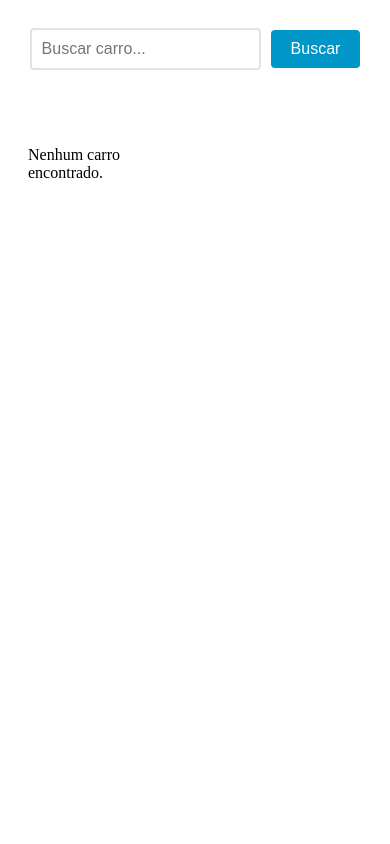
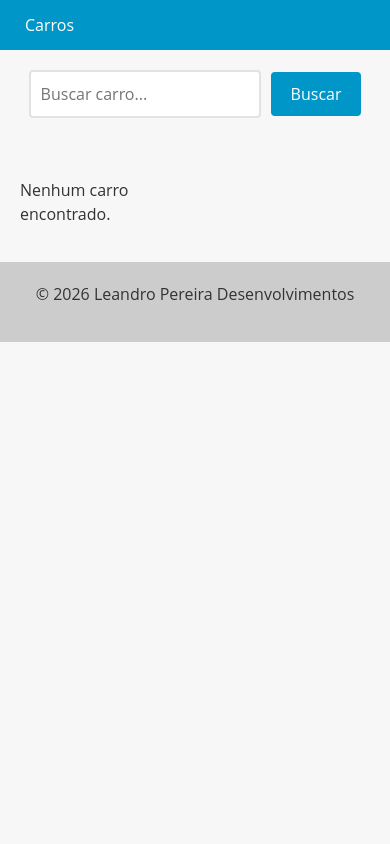
Before and after one commit to Euleandrolp/app-vendas-carros., a Django app: page /cars/ in a window 390 px wide. Run offline with Django 5.2, Linux system fonts and the light colour scheme; data that the repository does not hold is empty.

Commit message:
Atualização geral do projeto: novos arquivos e códigos

```diff
--- a/app/settings.py
+++ b/app/settings.py
@@ -56,7 +56,7 @@ ROOT_URLCONF = 'app.urls'
 TEMPLATES = [
     {
         'BACKEND': 'django.template.backends.django.DjangoTemplates',
-        'DIRS': [],
+        'DIRS': ['app/templates'],
         'APP_DIRS': True,
         'OPTIONS': {
             'context_processors': [
--- /dev/null
+++ b/app/templates/base.html
@@ -0,0 +1,90 @@
+<link href="https://cdn.jsdelivr.net/npm/bootstrap@5.3.0/dist/css/bootstrap.min.css" rel="stylesheet">
+<!DOCTYPE html>
+<html lang="en">
+<head>
+  <meta charset="UTF-8">
+  <meta name="viewport" content="width=device-width, initial-scale=1.0">
+  <title>{% block title %}{% endblock %}</title>
+  <style>
+    body {
+        font-family: 'Open Sans', sans-serif;
+        background-color: #f7f7f7;
+        color: #333;
+        margin: 0;
+        padding: 0;
+    }
+
+    header {
+        background-color: #0096c7;
+        color: #fff;
+        text-align: center;
+    }
+
+    footer {
+        background-color: #ccc;
+        color: #333;
+        padding: 20px;
+        text-align: center;
+    }
+
+    nav {
+        background-color: #0096c7;
+        color: #fff;
+        height: 50px;
+        display: flex;
+        justify-content: space-between;
+        align-items: center;
+    }
+
+    nav ul {
+        list-style: none;
+        margin: 0;
+        padding: 0;
+        display: flex;
+    }
+
+    nav ul li {
+        margin: 0 10px;
+    }
+
+    nav ul li a {
+        color: #fff;
+        text-decoration: none;
+        font-size: 16px;
+        padding: 15px;
+        transition: all 0.3s ease;
+    }
+
+    nav ul li a:hover {
+        background-color: #32bbe8;
+    }
+
+    nav ul li.active a {
+        background-color: #666;
+    }
+
+    nav ul li.active a:hover {
+        background-color: #999;
+    }
+
+  </style>
+</head>
+<body>
+  <header>
+    <nav>
+      <ul>
+        <li><a href="{% url 'cars_list' %}">Carros</a></li>
+      </ul>
+    </nav>
+  </header>
+
+  <main>
+    {% block content %}
+    {% endblock %}
+  </main>
+
+  <footer>
+    <p>&copy; 2026 Leandro Pereira Desenvolvimentos </p>
+  </footer>
+</body>
+</html>
--- a/app/urls.py
+++ b/app/urls.py
@@ -18,10 +18,11 @@ from django.contrib import admin
 from django.urls import path
 from django.conf import settings
 from django.conf.urls.static import static
-from cars.views import cars_view
+from cars.views import cars_view, new_car_view
 
 
 urlpatterns = [
     path('admin/', admin.site.urls),
     path('cars/', cars_view, name='cars_list'),
+    path('new_car/', new_car_view, name='new_car'),
 ] + static(settings.MEDIA_URL, document_root=settings.MEDIA_ROOT)
--- a/cars/templates/cars.html
+++ b/cars/templates/cars.html
@@ -1,4 +1,6 @@
-    {% block content %}
+{% extends "base.html" %}
+
+{% block content %}
   <style>
     .car-grid {
       display: grid;
--- a/cars/views.py
+++ b/cars/views.py
@@ -1,5 +1,6 @@
 from django.shortcuts import render
 from cars.models import Car
+from cars.forms import CarForm
 
 
 def cars_view(request):
@@ -10,7 +11,12 @@ def cars_view(request):
         cars = Car.objects.filter(model__icontains=search)
 
     return render(
-         request,
+        request,
         'cars.html',
         {'cars': cars}
     )
+
+
+def new_car_view(request):
+    new_car_form = CarForm()
+    return render(request, 'new_car.html', {'new_car_form': new_car_form })
```
Also changed, not shown: cars/forms.py (added, +10 -0 lines), cars/templates/new_car.html (added, +23 -0 lines).
